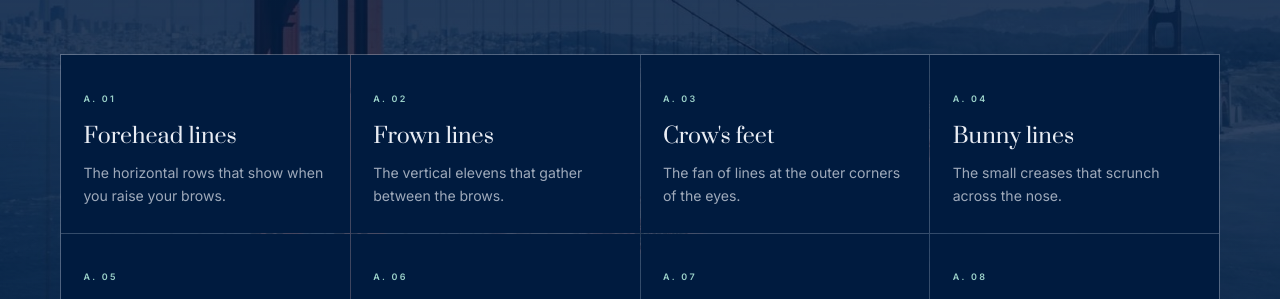
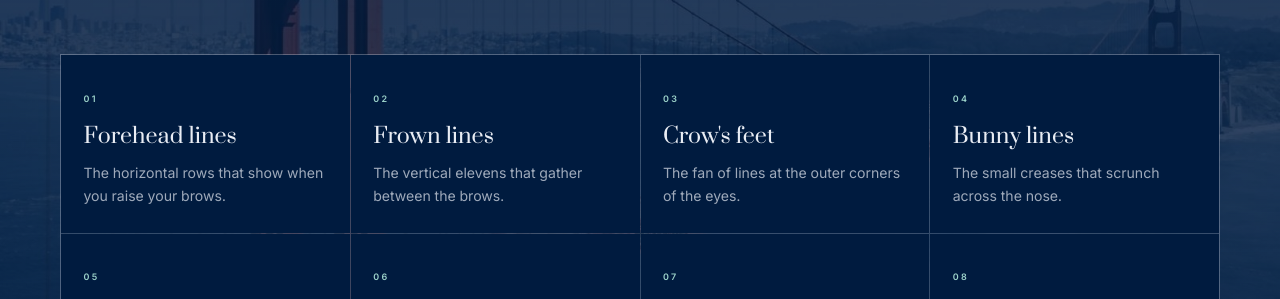
Before and after one commit to 16jennifer77/botox-landing, a plain HTML site: page index.html in a window 1280 px wide. Shown: the part 4231-4530 px from the top of the page. Drawn offline with Linux system fonts and the light colour scheme; a script that the page names is missing.

Commit message:
Goals plates: drop A. prefix from index labels

```diff
--- a/index.html
+++ b/index.html
@@ -828,14 +828,14 @@
       </div>
       <div class="goals">
         <!-- SWAP: goal plates (8) -->
-        <article class="goal reveal"><span class="caps">A. 01</span><h3>Forehead lines</h3><p>The horizontal rows that show when you raise your brows.</p></article>
-        <article class="goal reveal" style="--d:.06s"><span class="caps">A. 02</span><h3>Frown lines</h3><p>The vertical elevens that gather between the brows.</p></article>
-        <article class="goal reveal" style="--d:.12s"><span class="caps">A. 03</span><h3>Crow's feet</h3><p>The fan of lines at the outer corners of the eyes.</p></article>
-        <article class="goal reveal" style="--d:.18s"><span class="caps">A. 04</span><h3>Bunny lines</h3><p>The small creases that scrunch across the nose.</p></article>
-        <article class="goal reveal"><span class="caps">A. 05</span><h3>Lip lines and corners</h3><p>Vertical lip lines, and corners that pull down.</p></article>
-        <article class="goal reveal" style="--d:.06s"><span class="caps">A. 06</span><h3>Chin and neck</h3><p>Chin dimpling and the vertical bands of the neck.</p></article>
-        <article class="goal reveal" style="--d:.12s"><span class="caps">A. 07</span><h3>Gummy smile and lip flip</h3><p>Small doses that change how the lip sits at rest.</p></article>
-        <article class="goal reveal" style="--d:.18s"><span class="caps">A. 08</span><h3>Jawline and jaw tension</h3><p>Masseter dosing to slim the jaw or ease clenching. Ask in consult.</p></article>
+        <article class="goal reveal"><span class="caps">01</span><h3>Forehead lines</h3><p>The horizontal rows that show when you raise your brows.</p></article>
+        <article class="goal reveal" style="--d:.06s"><span class="caps">02</span><h3>Frown lines</h3><p>The vertical elevens that gather between the brows.</p></article>
+        <article class="goal reveal" style="--d:.12s"><span class="caps">03</span><h3>Crow's feet</h3><p>The fan of lines at the outer corners of the eyes.</p></article>
+        <article class="goal reveal" style="--d:.18s"><span class="caps">04</span><h3>Bunny lines</h3><p>The small creases that scrunch across the nose.</p></article>
+        <article class="goal reveal"><span class="caps">05</span><h3>Lip lines and corners</h3><p>Vertical lip lines, and corners that pull down.</p></article>
+        <article class="goal reveal" style="--d:.06s"><span class="caps">06</span><h3>Chin and neck</h3><p>Chin dimpling and the vertical bands of the neck.</p></article>
+        <article class="goal reveal" style="--d:.12s"><span class="caps">07</span><h3>Gummy smile and lip flip</h3><p>Small doses that change how the lip sits at rest.</p></article>
+        <article class="goal reveal" style="--d:.18s"><span class="caps">08</span><h3>Jawline and jaw tension</h3><p>Masseter dosing to slim the jaw or ease clenching. Ask in consult.</p></article>
       </div>
       <!-- SWAP: goals footnote -->
       <p class="goals-note reveal">Botulinum toxin treatment is prescription medicine with real limits. Results vary from person to person and settle in over days, not hours. Your consult covers what is realistic for your face, and what we would skip.</p>
```
